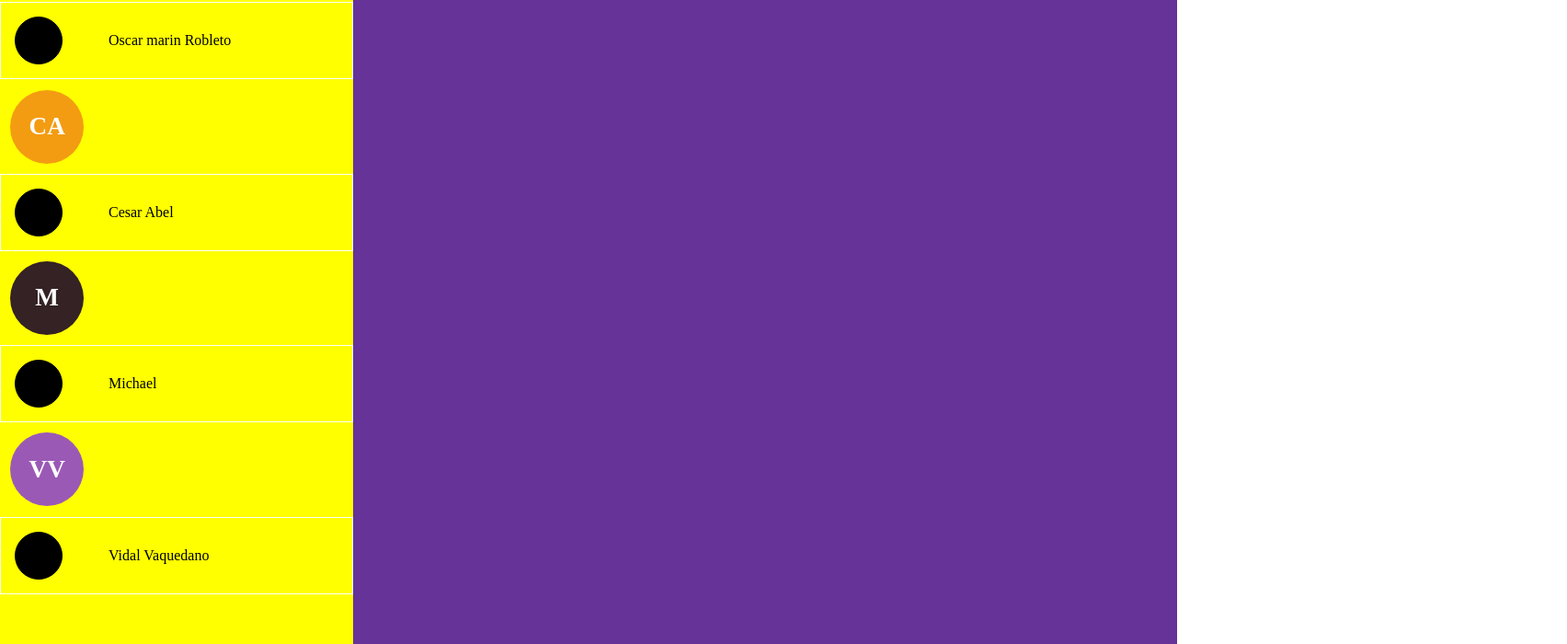
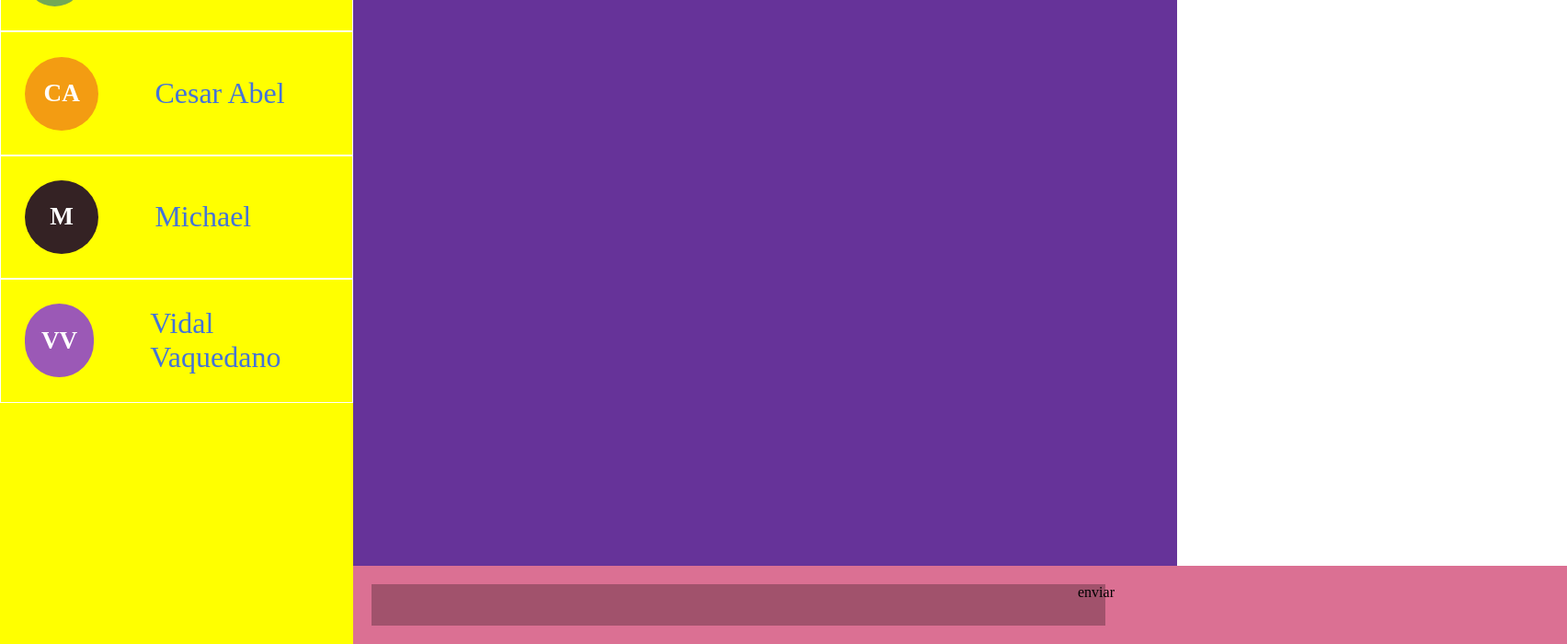
Before and after one commit to xangcastle/knota-core, a Next.js app: page / in a window 1280 px wide. Shown: the part 100-800 px from the top of the page at 92% size, 1704 px wide, since content can reach past the window. Built offline with nearby package versions, Linux system fonts and the light colour scheme.

Commit message:
component-chat-sending-area

```diff
--- a/components/ChatSendingArea.js
+++ b/components/ChatSendingArea.js
@@ -3,9 +3,9 @@ import Button from "./Button";
 import ChatTextMaker from "./ChatTextMaker";
 
 export default function (props){
-    return <div>
+    return <div className={'ChatSendingArea'}>
         <Button className={'sendButton'} />
-        <ChatTextMaker className={'chatTextMaker'} />
+        <ChatTextMaker />
         <Button className={'additionaOptionsButton'} text={'enviar'} onClick={()=>alert('algo')} />
     </div>
 }
--- a/components/ChatTextMaker.js
+++ b/components/ChatTextMaker.js
@@ -1,7 +1,9 @@
 import React from "react";
 
 export default function (props){
-    return <div></div>
+    return <div className={'chatTextMaker'}>
+        <input type="text"/>
+    </div>
 }
 
 // oscar
--- a/components/ContactList.js
+++ b/components/ContactList.js
@@ -24,7 +24,6 @@ export default function (props) {
 
     const renderContacts = () => {
         return contacts.map(contact => <div className={'contact'}>
-            <ContactAvatar contact={contact}/>
             <ContactName contact={contact}/>
         </div>)
     }
--- a/components/ContactName.js
+++ b/components/ContactName.js
@@ -1,4 +1,5 @@
 import React from "react";
+import ContactAvatar from "./ContactAvatar";
 
 
 export default function ({contact}){
@@ -12,14 +13,8 @@ export default function ({contact}){
             padding:15,
             justifyContent:'flex-start',
             alignItems:'center'}}>
-            <div style={{
-            borderColor:'black', borderStyle:'solid', backgroundColor:'black',
-            borderWidth:'1px',
-            width:'50px',
-            height:'50px',
-            borderRadius:100}
-            }/>
-            <div style={{marginLeft:'50px'}}>
+            <ContactAvatar contact={contact}/>
+            <div style={{marginLeft:'50px', fontSize: '2em', color: '#4473d9'}}>
                 {contact.name}
             </div>
         </div>
--- /dev/null
+++ b/styles/chatsendingarea.css
@@ -0,0 +1,7 @@
+.ChatSendingArea {
+  width: 100%;
+  height: 200px;
+  background-color: palevioletred;
+}
+
+/*# sourceMappingURL=chatsendingarea.css.map */
--- /dev/null
+++ b/styles/chatsendingarea.scss
@@ -0,0 +1,19 @@
+.ChatSendingArea{
+  background-color: palevioletred;
+  width: 100%;
+  position: absolute;
+  bottom: 0;
+  display: flex;
+  padding: 20px;
+
+  .chatTextMaker {
+    width: 60%;
+    input{
+      width: 100%;
+      background-color: #00000044;
+      border: none;
+      outline: none;
+      padding: 15px;
+    }
+  }
+}
--- a/styles/main.css
+++ b/styles/main.css
@@ -1,6 +1,24 @@
 .contactList {
   grid-area: contacts;
   background-color: yellow;
+}
+.ChatSendingArea {
+  background-color: palevioletred;
+  width: 100%;
+  position: absolute;
+  bottom: 0;
+  display: flex;
+  padding: 20px;
+}
+.ChatSendingArea .chatTextMaker {
+  width: 60%;
+}
+.ChatSendingArea .chatTextMaker input {
+  width: 100%;
+  background-color: #00000044;
+  border: none;
+  outline: none;
+  padding: 15px;
 }
 
 body {
@@ -10,27 +28,19 @@ body {
 
 #__next {
   background-color: #1A374D;
-  display: -ms-grid;
   display: grid;
-  -ms-grid-columns: 30% 70%;
   grid-template-columns: 30% 70%;
-  -ms-grid-rows: 1fr;
   grid-template-rows: 1fr;
   min-height: 100vh;
   min-width: 100vw;
   grid-template-areas: "chat chat";
 }
-
 @media screen and (min-width: 425px) {
   #__next {
     grid-template-areas: "contacts chat";
   }
 }
-
 #__next .chatGifted {
-  -ms-grid-row: 1;
-  -ms-grid-column: 1;
-  -ms-grid-column-span: 2;
   grid-area: chat;
   background-color: rebeccapurple;
 }
@@ -39,14 +49,8 @@ body {
   width: 5rem;
   border-radius: 20rem;
   height: 5rem;
-  display: -webkit-box;
-  display: -ms-flexbox;
   display: flex;
-  -webkit-box-align: center;
-      -ms-flex-align: center;
   align-items: center;
-  -webkit-box-pack: center;
-      -ms-flex-pack: center;
   justify-content: center;
   margin: 0.7rem;
 }
@@ -56,4 +60,5 @@ body {
   color: white;
   font-weight: bold;
 }
+
 /*# sourceMappingURL=main.css.map */
--- a/styles/main.scss
+++ b/styles/main.scss
@@ -1,4 +1,5 @@
 @import "contactlist";
+@import "chatsendingarea";
 
 body{
   margin: 0;
```
Also changed, not shown: 2 other files (tests, documents, lock files or other folders). Lines whose indentation alone changed are shown as unchanged.
